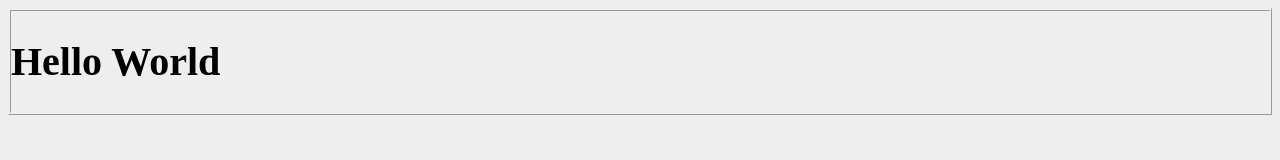
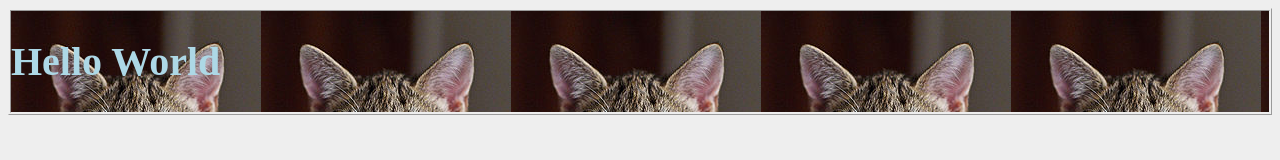
Before and after one commit to carolinastedman/day34, a plain HTML site: page index.html in a window 1280 px wide. Drawn offline with Linux system fonts and the light colour scheme; files whose address does not match are found by name.

Commit message:
Update index.html

```diff
--- a/index.html
+++ b/index.html
@@ -16,6 +16,8 @@ border-style:ridge;
 }
 
 </style>
+
+<link rel="stylesheet" type="text/css" href="styles/styles.css"/>
 </head>
 
 <body>
```
